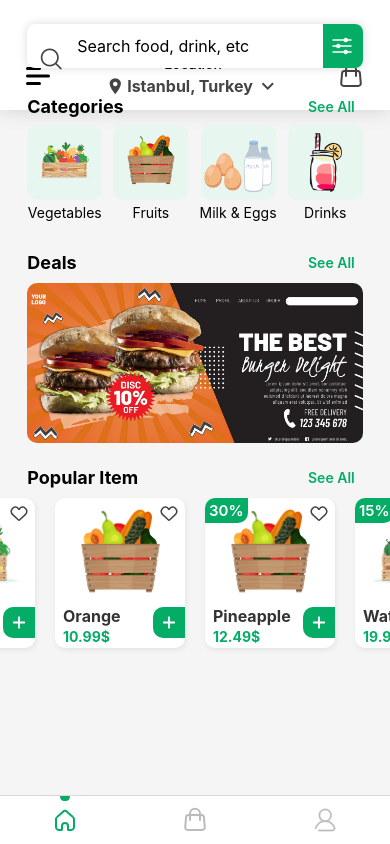
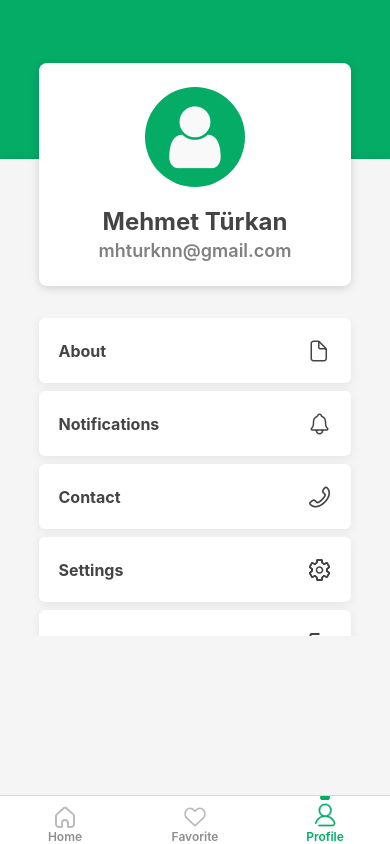
Before and after one commit to mhtrkn/grocery-store-app, a React Native app: screen /Profile in a window 390 px wide. Built offline with nearby package versions, Linux system fonts and the light colour scheme.

Commit message:
:sparkles: Detail Modal - Ship Address - Profile - Cart

```diff
--- a/assets/icons/index.js
+++ b/assets/icons/index.js
@@ -81,6 +81,24 @@ export const FavoriteIcon = (props) => (
     </Svg>
 )
 
+export const FavoriteTabIcon = (props) => (
+    <Svg
+        xmlns="http://www.w3.org/2000/svg"
+        width={800}
+        height={800}
+        fill="none"
+        viewBox="0 0 24 24"
+        {...props}
+    >
+        <Path
+            stroke={props.stroke ? props.stroke : '#BBB'}
+            strokeWidth={1.6}
+            d="m4.45 13.908 6.953 6.531c.24.225.36.338.5.366a.5.5 0 0 0 .193 0c.142-.028.261-.14.5-.366l6.953-6.53a5.203 5.203 0 0 0 .549-6.983l-.31-.399c-1.968-2.536-5.918-2.111-7.301.787a.54.54 0 0 1-.974 0C10.13 4.416 6.18 3.99 4.212 6.527l-.31.4a5.203 5.203 0 0 0 .549 6.981Z"
+        />
+    </Svg>
+)
+
+
 export const FavoriteRedIcon = (props) => (
     <Svg
         xmlns="http://www.w3.org/2000/svg"
--- a/src/components/DetailModal.js
+++ b/src/components/DetailModal.js
@@ -63,10 +63,13 @@ const DetailModal = ({ data, visible, onPress }) => {
                             </Text>
                         </View>
                     </View>
-                    <View>
-                        <Text>
-                            Hako
-                        </Text>
+                    <View style={styles.description}>
+                        <View style={styles.descriptionInsider}>
+                            <View style={styles.descriptionTitleBottomLine}>
+                                <Text style={styles.descriptionTitle}>Description</Text>
+                            </View>
+                            <Text style={styles.descriptionSubtitle}>Lorem ipsum dolor sit amet, consectetur adipiscing elit, sed do eiusmod tempor incididunt ut labore et dolore magna aliqua. Ut enim ad minim veniam, quis nostrud exercitation ullamco laboris nisi ut aliquip ex ea commodo consequat. Duis aute irure dolor in reprehenderit in voluptate velit esse cillum dolore eu fugiat nulla pariatur.</Text>
+                        </View>
                     </View>
                 </ScrollView>
                 <BottomContainer>
@@ -107,11 +110,11 @@ const styles = StyleSheet.create({
     },
     scrollContainer: {
         width: '100%',
-        backgroundColor: 'red',
         paddingVertical: '5%',
     },
     imageContainer: {
         width: '100%',
+        height: '40%',
         justifyContent: 'center',
         alignItems: 'center',
         position: 'relative',
@@ -122,12 +125,15 @@ const styles = StyleSheet.create({
     },
     discountContainer: {
         position: 'absolute',
-        left: '15%',
-        top: '15%',
+        left: '20%',
+        top: '20%',
         backgroundColor: '#04AC66',
         paddingVertical: 6,
         paddingHorizontal: 10,
-        borderRadius: 6,
+        borderTopLeftRadius: 16,
+        borderBottomRightRadius: 16,
+        borderTopRightRadius: 4,
+        borderBottomLeftRadius: 4,
         zIndex: 10
     },
     discountStyle: {
@@ -139,6 +145,7 @@ const styles = StyleSheet.create({
         width: '90%',
         justifyContent: 'center',
         alignItems: 'center',
+        paddingVertical: '5%',
     },
     contentColumn: {
         flexDirection: 'column',
@@ -156,6 +163,37 @@ const styles = StyleSheet.create({
         fontSize: 20,
         fontWeight: 700,
         color: '#444'
+    },
+    description: {
+        width: '100%',
+        justifyContent: 'flex-start',
+        alignItems: 'center',
+        paddingVertical: '2%',
+        paddingVertical: '5%'
+    },
+    descriptionInsider: {
+        width: '90%',
+        flexDirection: 'column',
+        alignItems: 'flex-start',
+        justifyContent: 'center',
+        gap: 12,
+    },
+    descriptionTitleBottomLine: {
+        justifyContent:'center',
+        alignItems:'flex-start',
+        borderWidth: 0,
+        borderBottomColor: '#04AC66',
+        borderBottomWidth: 3,
+        paddingHorizontal: 1
+    },
+    descriptionTitle: {
+        fontWeight: 700,
+        fontSize: 16,
+        color: '#444',
+        textAlign: 'left',
+    },
+    descriptionSubtitle: {
+        fontSize: 15,
     },
     addBtnContainer: {
         position: 'absolute',
--- a/src/components/ShippingAddress.js
+++ b/src/components/ShippingAddress.js
@@ -12,7 +12,7 @@ const ShippingAddress = () => {
                         <SimpleLineIcons name="location-pin" size={24} color="#04AC66" />
                     </View>
                     <Text style={styles.addressText}>
-                        Mehmet Türkan{"\n"}Tevfikbey mah. 1.Cevahir sk. No:47 D:33{"\n"}+90 (533) 597 8515
+                        Mehmet Türkan{"\n"}Zühtüpaşa, Bağdat Cad. No:2, 34724{"\n"}+90 (533) 597 8515
                     </Text>
                 </View>
             </View>
--- a/src/screens/Cart/Cart.js
+++ b/src/screens/Cart/Cart.js
@@ -6,7 +6,7 @@ export default function Cart() {
 
     return (
         <View style={styles.container}>
-            <Header route={"Check Out"} />
+            <Header route={"Favorites"} cancelRoute />
         </View>
     )
 }
--- a/src/screens/Profile/Profile.js
+++ b/src/screens/Profile/Profile.js
@@ -1,18 +1,192 @@
-import { SafeAreaView, StyleSheet, Text, View } from 'react-native'
+import { Image, ImageBackground, SafeAreaView, ScrollView, StyleSheet, Text, TouchableOpacity, View } from 'react-native'
 import React from 'react'
+import { Header } from '../../components'
+import { FontAwesome } from '@expo/vector-icons';
+import { Ionicons, AntDesign, MaterialIcons } from '@expo/vector-icons';
 
 export default function Profile() {
+
+    const data = [
+        {
+            "id": 1,
+            "name": "About",
+            "icon": <Ionicons name="ios-document-outline" size={24} color="#444" />
+        },
+        {
+            "id": 2,
+            "name": "Notifications",
+            "icon": <Ionicons name="notifications-outline" size={24} color="#444" />
+        },
+        {
+            "id": 3,
+            "name": "Contact",
+            "icon": <AntDesign name="phone" size={24} color="#444" />
+        },
+        {
+            "id": 4,
+            "name": "Settings",
+            "icon": <Ionicons name="ios-settings-outline" size={24} color="#444" />
+        },
+        {
+            "id": 5,
+            "name": "Logout",
+            "icon": <MaterialIcons name="logout" size={24} color="#444" />
+        }
+    ]
+
     return (
-        <SafeAreaView style={styles.container}>
-            <Text>Profile</Text>
-        </SafeAreaView>
+        <View style={styles.container}>
+            <Header route={"My Profile"} cancelRoute />
+            <ImageBackground style={styles.bgContainer}>
+                <View style={styles.bottomContainer}>
+                    <View style={styles.bottomInsider}>
+                        <View style={styles.stickyProfile}>
+                            <TouchableOpacity style={styles.profileBtnn}>
+                                <FontAwesome name="user" size={72} color="#F9F9F9" />
+                            </TouchableOpacity>
+                            <Text style={styles.profileName}>
+                                Mehmet Türkan
+                            </Text>
+                            <Text style={styles.profileMail}>
+                                mhturknn@gmail.com
+                            </Text>
+                        </View>
+                        <View style={styles.columnContainer}>
+                            <ScrollView contentContainerStyle={{
+                                flexDirection: 'column',
+                                alignItems: 'center',
+                                justifyContent: 'flex-start',
+                                gap: 8
+                            }}>
+                                {data && data.map((item) => {
+                                    return (
+                                        <TouchableOpacity key={item.id} style={styles.btnContainer}>
+                                            <View style={styles.btnRowContainer}>
+                                                {item.icon}
+                                                <Text style={styles.btnText}>
+                                                    {item.name}
+                                                </Text>
+                                            </View>
+                                        </TouchableOpacity>
+                                    )
+                                })}
+                            </ScrollView>
+                        </View>
+                    </View>
+                </View>
+            </ImageBackground>
+        </View>
     )
 }
 
 const styles = StyleSheet.create({
     container: {
         flex: 1,
+        justifyContent: 'flex-start',
+        alignItems: 'center',
+        position: 'relative',
+    },
+    bgContainer: {
+        backgroundColor: '#04AC66',
+        width: '100%',
+        height: '100%',
+    },
+    bottomContainer: {
+        position: 'absolute',
+        bottom: 0,
+        width: '100%',
+        height: '80%',
+        justifyContent: 'flex-end',
+        alignItems: 'center',
+    },
+    topInsider: {
+    },
+    bottomInsider: {
+        position: 'relative',
+        width: '100%',
+        backgroundColor: '#F5F5F5',
+        height: '100%',
+        shadowColor: 'black',
+        shadowOffset: {
+            width: 0,
+            height: 2,
+        },
+        shadowOpacity: 0.15,
+        shadowRadius: 10,
         justifyContent: 'center',
         alignItems: 'center'
+    },
+    columnContainer: {
+        width: '100%',
+        height: '50%',
+    },
+    btnContainer: {
+        justifyContent: 'center',
+        alignItems: 'center',
+        width: '80%',
+        paddingVertical: '5%',
+        paddingHorizontal: '5%',
+        backgroundColor: 'white',
+        borderRadius: 6,
+        shadowColor: '#444',
+        shadowOffset: {
+            width: 0,
+            height: 2,
+        },
+        shadowOpacity: 0.09,
+        shadowRadius: 10,
+    },
+    btnRowContainer: {
+        flexDirection: 'row-reverse',
+        justifyContent: 'space-between',
+        alignItems: 'center',
+        width: '100%',
+        gap: 24,
+    },
+    btnText: {
+        fontWeight: 700,
+        fontSize: 16,
+        color: '#444'
+    },
+    stickyProfile: {
+        flexDirection: 'column',
+        backgroundColor: 'white',
+        borderRadius: 8,
+        justifyContent: 'center',
+        alignItems: 'center',
+        gap: 12,
+        width: '80%',
+        height: '35%',
+        position: 'absolute',
+        top: -96,
+        left: '10%',
+        shadowColor: 'black',
+        shadowOffset: {
+            width: 0,
+            height: 2,
+        },
+        shadowOpacity: 0.15,
+        shadowRadius: 10,
+    },
+    profileBtnn: {
+        width: 100,
+        height: 100,
+        borderRadius: 500,
+        backgroundColor: '#04AC66',
+        justifyContent: 'center',
+        alignItems: 'center',
+        padding: 2,
+    },
+    profileName: {
+        fontWeight: 700,
+        fontSize: 24,
+        color: '#444',
+        marginTop: 8,
+    },
+    profileMail: {
+        fontWeight: 600,
+        fontSize: 18,
+        color: 'gray',
+        marginTop: -8
     }
 })
--- a/src/screens/index.js
+++ b/src/screens/index.js
@@ -2,40 +2,63 @@ import HomeStack from "./Home/HomeStack"
 import CartStack from "./Cart/CartStack"
 import ProfileStack from "./Profile/ProfileStack"
 import { createBottomTabNavigator } from '@react-navigation/bottom-tabs';
-import { CartTabIcon, HomeTabIcon, ProfileTabIcon } from "../../assets/icons";
+import { CartTabIcon, FavoriteTabIcon, HomeTabIcon, ProfileTabIcon } from "../../assets/icons";
 import { View, StyleSheet } from "react-native";
 
 const Tab = createBottomTabNavigator();
 
 function BottomTabs() {
+
+    const generateColor = (focused) => {
+        if (focused) {
+            return "#04AC66"
+        } else {
+            return "#BBB"
+        }
+    }
+
     return (
         <Tab.Navigator screenOptions={{
             headerShown: false,
-            tabBarShowLabel: false
         }}>
-            <Tab.Screen name="Home Tab" component={HomeStack} options={{
+            <Tab.Screen name="Home" component={HomeStack} options={{
                 tabBarIcon: ({ focused }) => (
                     <View style={styles.iconContainer}>
                         {focused && <View style={styles.iconActive} />}
                         <HomeTabIcon width={24} height={24} fill={focused ? "#04AC66" : '#BBB'} />
                     </View>
-                )
+                ),
+                tabBarLabelStyle: {
+                    fontSize: 12,
+                    fontWeight: 600
+                },
+                tabBarActiveTintColor: "#04AC66"
             }} />
-            <Tab.Screen name="Cart Tab" component={CartStack} options={{
+            <Tab.Screen name="Favorite" component={CartStack} options={{
                 tabBarIcon: ({ focused }) => (
                     <View style={styles.iconContainer}>
                         {focused && <View style={styles.iconActive} />}
-                        <CartTabIcon width={30} height={30} stroke={focused ? "#04AC66" : '#BBB'} />
+                        <FavoriteTabIcon width={26} height={26} stroke={focused && "#04AC66"} />
                     </View>
-                )
+                ),
+                tabBarLabelStyle: {
+                    fontSize: 12,
+                    fontWeight: 600
+                },
+                tabBarActiveTintColor: "#04AC66"
             }} />
-            <Tab.Screen name="Profile Tab" component={ProfileStack} options={{
+            <Tab.Screen name="Profile" component={ProfileStack} options={{
                 tabBarIcon: ({ focused }) => (
                     <View style={styles.iconContainer}>
                         {focused && <View style={styles.iconActive} />}
                         <ProfileTabIcon width={28} height={28} fill={focused ? "#04AC66" : '#BBB'} stroke={focused ? "#04AC66" : '#BBB'} />
                     </View>
-                )
+                ),
+                tabBarLabelStyle: {
+                    fontSize: 12,
+                    fontWeight: 600
+                },
+                tabBarActiveTintColor: "#04AC66"
             }} />
         </Tab.Navigator>
     );
@@ -53,19 +76,20 @@ const styles = StyleSheet.create({
     iconContainer: {
         width: '100%',
         alignItems: 'center',
-        justifyContent: 'center',
+        justifyContent: 'flex-end',
         height: '100%',
+        gap: 2,
         position: 'relative'
     },
     iconActive: {
         width: '40%',
         justifyContent: 'center',
         alignItems: 'center',
-        height: 5,
+        height: 4,
         borderBottomLeftRadius: 50,
         borderBottomRightRadius: 50,
-        borderTopLeftRadius: 10,
-        borderTopRightRadius: 10,
+        borderTopLeftRadius: 20,
+        borderTopRightRadius: 20,
         position: 'absolute',
         top: 0,
         backgroundColor: '#04AC66'
```
Also changed, not shown: src/components/Header.js (+14 -7 lines), assets/splash.png.
